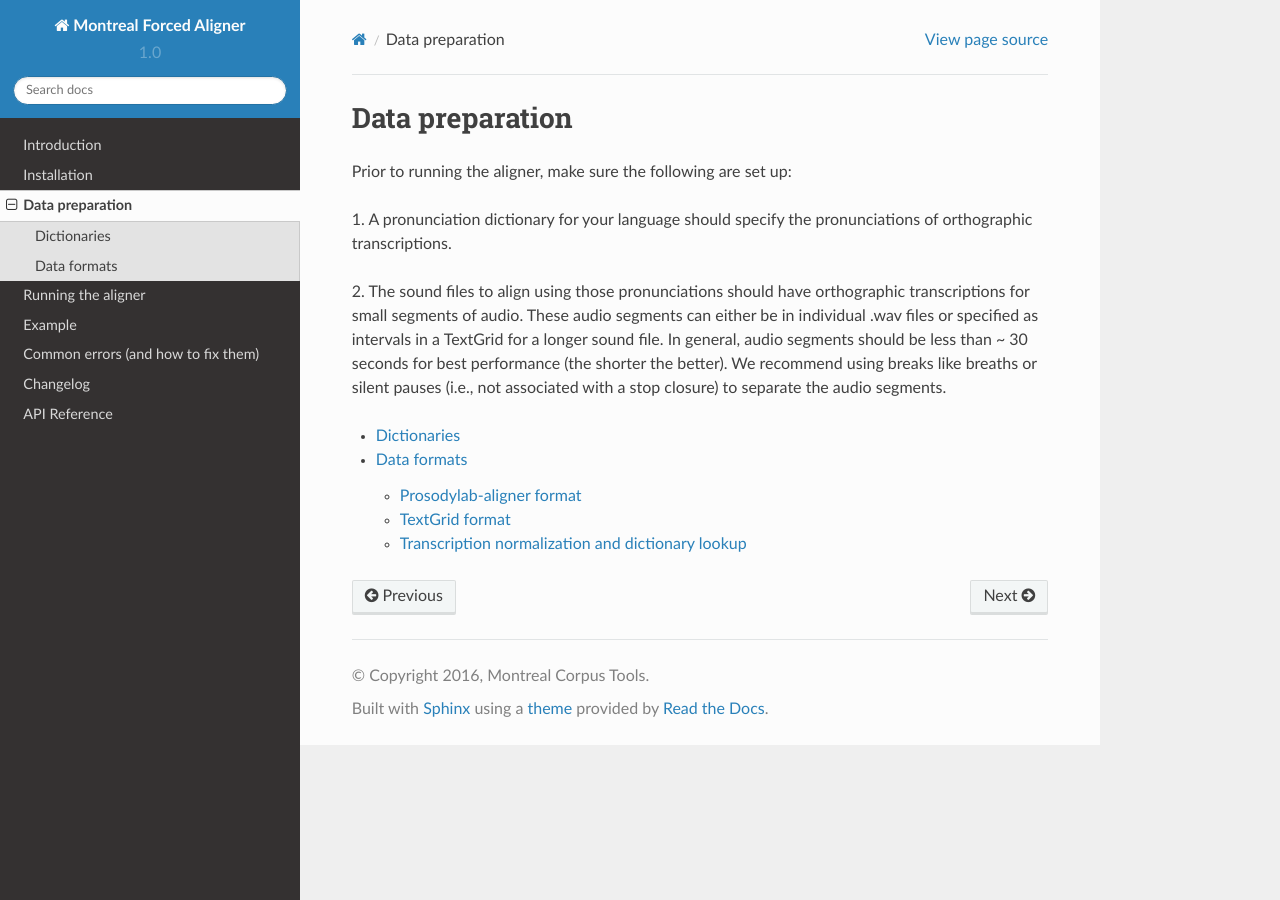
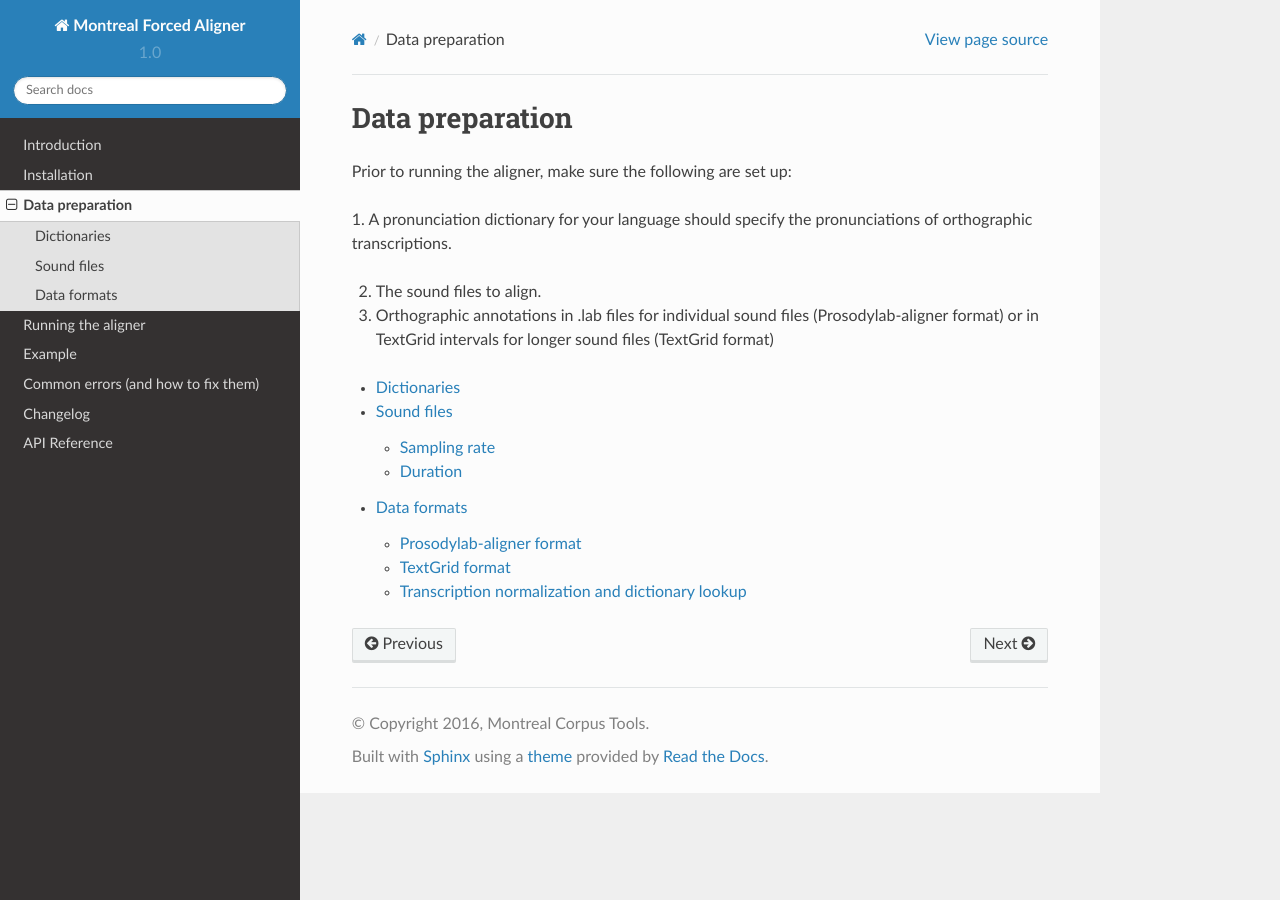
Before and after one commit to MontrealCorpusTools/Montreal-Forced-Aligner, a Sphinx documentation site: the page built from docs/source/data_prep.rst, in a window 1280 px wide. Built offline with Sphinx 7.4.7 and the Read the Docs theme 2.0.0, drawn with Linux system fonts in a browser that asks for light colours.

Commit message:
Expand section on audio data

```diff
--- a/docs/source/data_prep.rst
+++ b/docs/source/data_prep.rst
@@ -9,17 +9,15 @@ Prior to running the aligner, make sure the following are set up:
 1. A pronunciation dictionary for your language should specify the pronunciations
 of orthographic transcriptions.
 
-2. The sound files to align using
-those pronunciations should have orthographic transcriptions for small
-segments of audio.  These audio segments can either be in individual
-.wav files or specified as intervals in a TextGrid for a longer sound file.
-In general, audio segments should be less than ~ 30 seconds for best performance
-(the shorter the better).  We recommend using breaks like breaths
-or silent pauses (i.e., not associated with a stop closure) to separate the audio segments.
+2. The sound files to align.
+
+3. Orthographic annotations in .lab files for individual sound files (Prosodylab-aligner format)
+   or in TextGrid intervals for longer sound files (TextGrid format)
 
 
 .. toctree::
    :maxdepth: 3
 
    dictionary.rst
+   sound_files.rst
    data_format.rst
```
Also changed, not shown: docs/source/sound_files.rst (added, +24 -0 lines).
